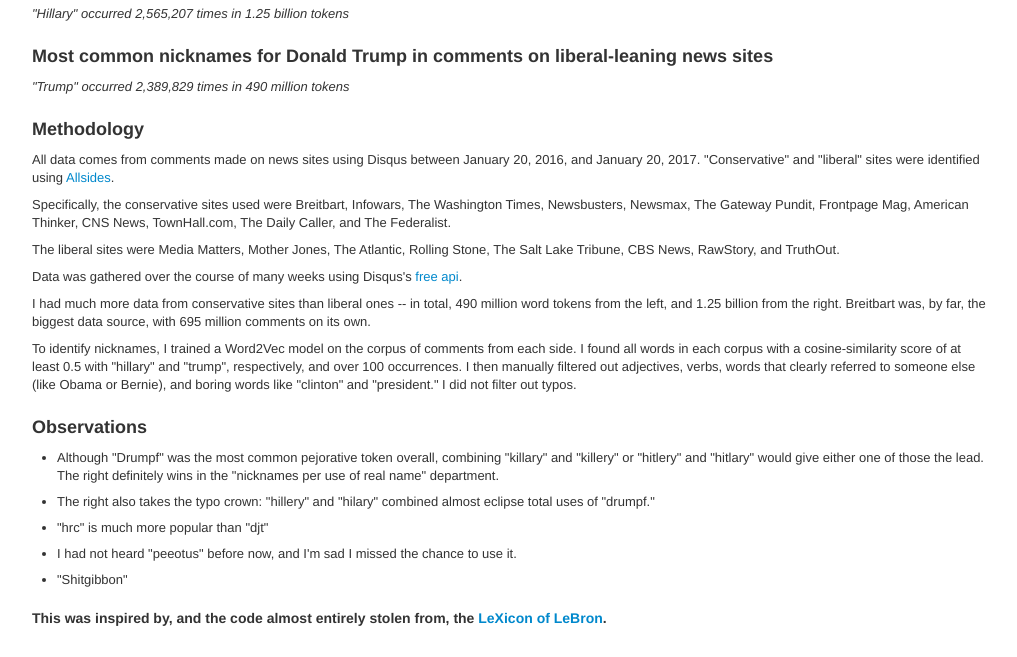
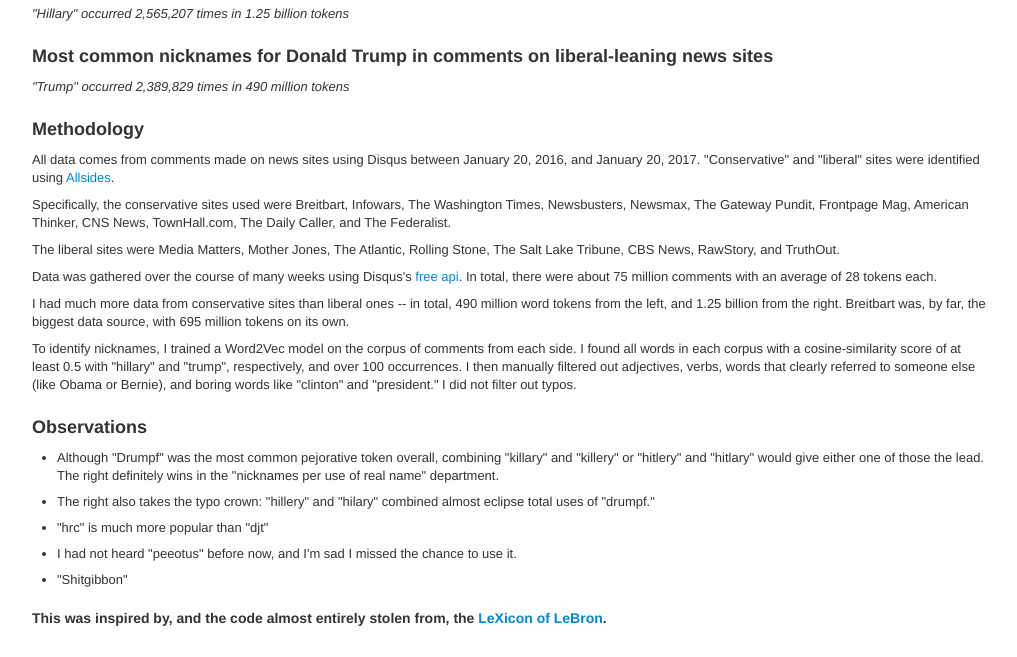
Before and after one commit to bcyphers/campaign-names, a plain HTML site: page index.html in a window 1280 px wide. Shown: the part 173-830 px from the top of the page, without its empty margins (128-1145 px from the left). Drawn offline with Linux system fonts and the light colour scheme; no server answers.

Commit message:
Update comment count

```diff
--- a/index.html
+++ b/index.html
@@ -46,9 +46,10 @@
       "Conservative" and "liberal" sites were identified using <a href="https://allsides.com">Allsides</a>.</p>
     <p>Specifically, the conservative sites used were Breitbart, Infowars, The Washington Times, Newsbusters, Newsmax, The Gateway Pundit, Frontpage Mag, American Thinker, CNS News, TownHall.com, The Daily Caller, and The Federalist.</p>
     <p>The liberal sites were Media Matters, Mother Jones, The Atlantic, Rolling Stone, The Salt Lake Tribune, CBS News, RawStory, and TruthOut.</p>
-    <p>Data was gathered over the course of many weeks using Disqus's <a href="https://disqus.com/api">free api</a>.</p>
+    <p>Data was gathered over the course of many weeks using Disqus's <a
+      href="https://disqus.com/api">free api</a>. In total, there were about 75 million comments with an average of 28 tokens each.</p>
     <p>I had much more data from conservative sites than liberal ones -- in total, 490 million word tokens from the left, and 1.25 billion from the right.
-      Breitbart was, by far, the biggest data source, with 695 million comments on its own.</p>
+      Breitbart was, by far, the biggest data source, with 695 million tokens on its own.</p>
     <p>To identify nicknames, I trained a Word2Vec model on the corpus of comments from each side.
       I found all words in each corpus with a cosine-similarity score of at least 0.5 with "hillary" and "trump", respectively, and over 100 occurrences.
       I then manually filtered out adjectives, verbs, words that clearly referred to someone else (like Obama or Bernie), and boring words like "clinton" and "president."
```
